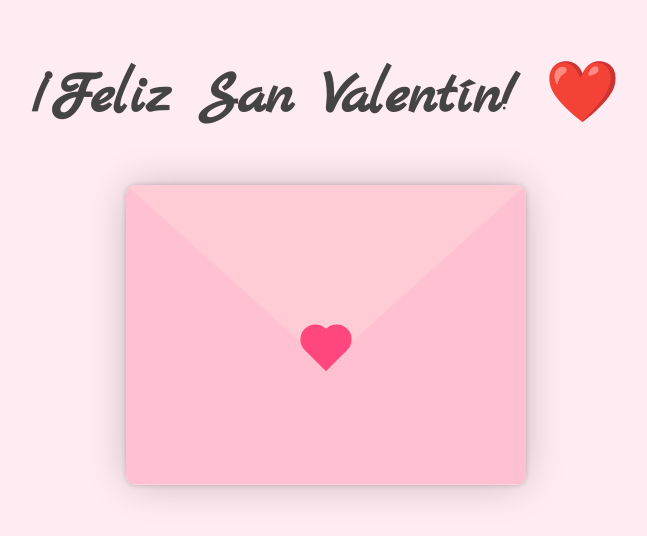
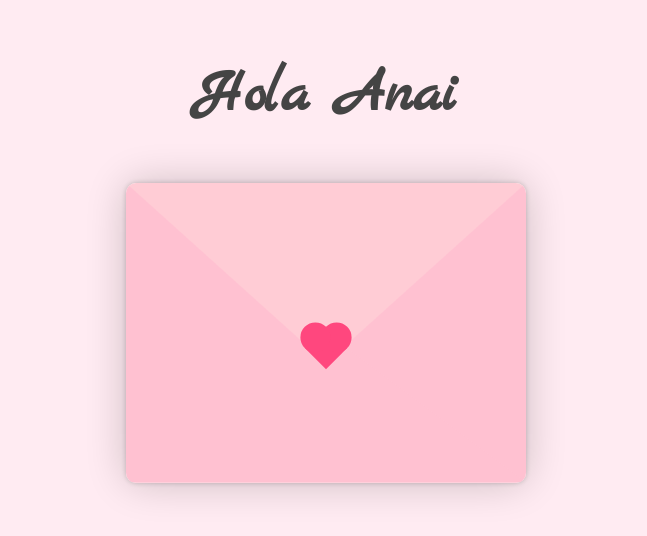
Before and after one commit to vallejorolando03-pixel/carta, a plain HTML site: page index.html in a window 1280 px wide. Shown: the part 130-666 px from the top of the page, without its empty margins (314-961 px from the left). Drawn offline with Linux system fonts and the light colour scheme.

Commit message:
Update index.html

```diff
--- a/index.html
+++ b/index.html
@@ -10,15 +10,15 @@
     <title>San Valentin Carta 1v</title>
 </head>
 <body>
-    <h1>¡Feliz San Valentín! ❤️</h1>
+    <h1>Hola Anai </h1>
     <div class="contenedor">
         <div class="envoltura-sobre">
             <div class="sobre">
                 <div class="carta">
                     <div class="contenido">
-                        <strong>Querida Estrella</strong>
+                        <strong>Querida chamo </strong>
                         <p>
-                            Hoy es <strong>San Valentín</strong>, el día oficial de los <em>corazones</em>, el <em>chocolate</em> y las declaraciones de amor dramáticas (como en las telenovelas). Así que prepárate, porque aquí va la mía: Desde que te conocí, mi corazón late más rápido que <code>WiFi</code> gratis en una plaza pública. Eres más brillante que un mensaje de "<strong>te amo</strong>" en <strong>LED gigante</strong> y más dulce que el doble de caramelo en un café con extra de crema. Si fueras un algoritmo, serías el más eficiente: optimizas mi felicidad con la menor cantidad de esfuerzo. Si fueras un bug, serías el único que no querría corregir. Y si fueras una aplicación, serías la que siempre tengo anclada en mi pantalla principal. Gracias por hacer de mi vida una versión mejorada, sin errores (bueno, quizá con algunos, pero todos adorables). <br> <strong>Feliz San Valentín</strong>, mi <em>estrella favorita</em>. <br> Con mucho <strong>código</strong> (y <strong>amor</strong>), <br> Tu programador enamorado. <br> <span style="font-size: 0.9em; color: grey;">PD: Si esta carta fuera un programa, su salida sería:</span> <br> <code>"Eres lo mejor que me ha pasado."</code>
+                            la verdad <strong>me pique</strong>por lo q me dijiste q yo no ise<em>corazones</em>por ende <em>me propuse hacer </em> algo un poco mas elvarado no voy hacer alucin cmo djiste el css es de un chico el html es mio y el js es de los dos por q cambie algo pero aqui estoi escriviendo esto <code></code> y aunque suene raro sorry por avecesser inprudente ando ovulando la verdad <strong>sorry </strong><strong></strong>raro de mi parte si pero nose es raro pero creo q es mejor demostrar con echos haciendo esto q con palabras para mipesamas esto y espero q me sepas enter y si un dia te molesto y no quieres me dises pero usted tam esta uffff <br> <strong>y nose la verdad aveces creo q soy muy migajero la verdad </strong>pero eres mi <em>nose pero te apresio un poco mas q a los demas por eso</em>. <br> Con mucho <strong>código</strong> (y <strong>amor</strong>), <br> Tu programador migajero . <br> <span style="font-size: 0.9em; color: grey;">PD: Q nadie se entere de esto q pena la verdad seria :</span> <br> <code>"ojala un dia ser algo o mas o minimo detonar baby."</code>
                         </p>
                     </div>
                 </div>
@@ -31,4 +31,5 @@
     <!-- <script src="script_v2.js"></script> -->
      <script src="script_v2.js"></script>
 </body>
+
 </html>
```
